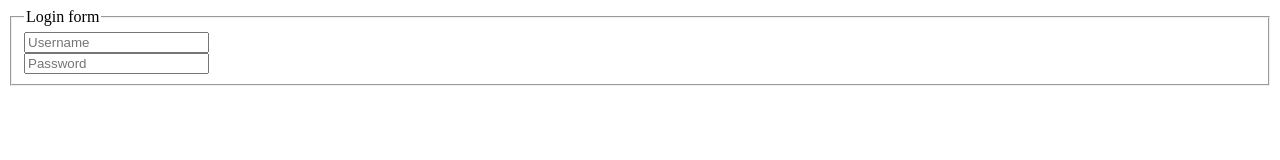
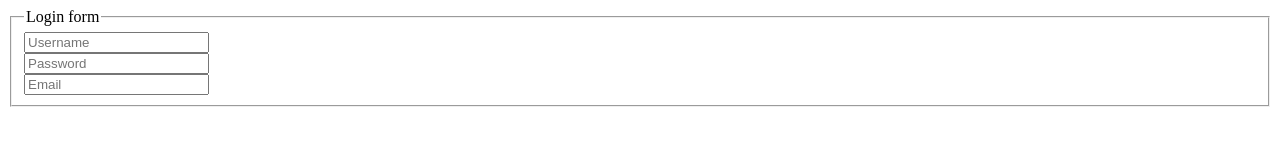
Before and after one commit to sreymom123/Readme, a plain HTML site: page index.html in a window 1280 px wide. Drawn offline with Linux system fonts and the light colour scheme.

Commit message:
test: add email

```diff
--- a/index.html
+++ b/index.html
@@ -33,6 +33,9 @@
         <div>
             <input type="text" placeholder="Password">
         </div>
+        <div>
+            <input type="text" placeholder="Email">
+        </div>
     </fieldset>
 </body>
 </html>
```
